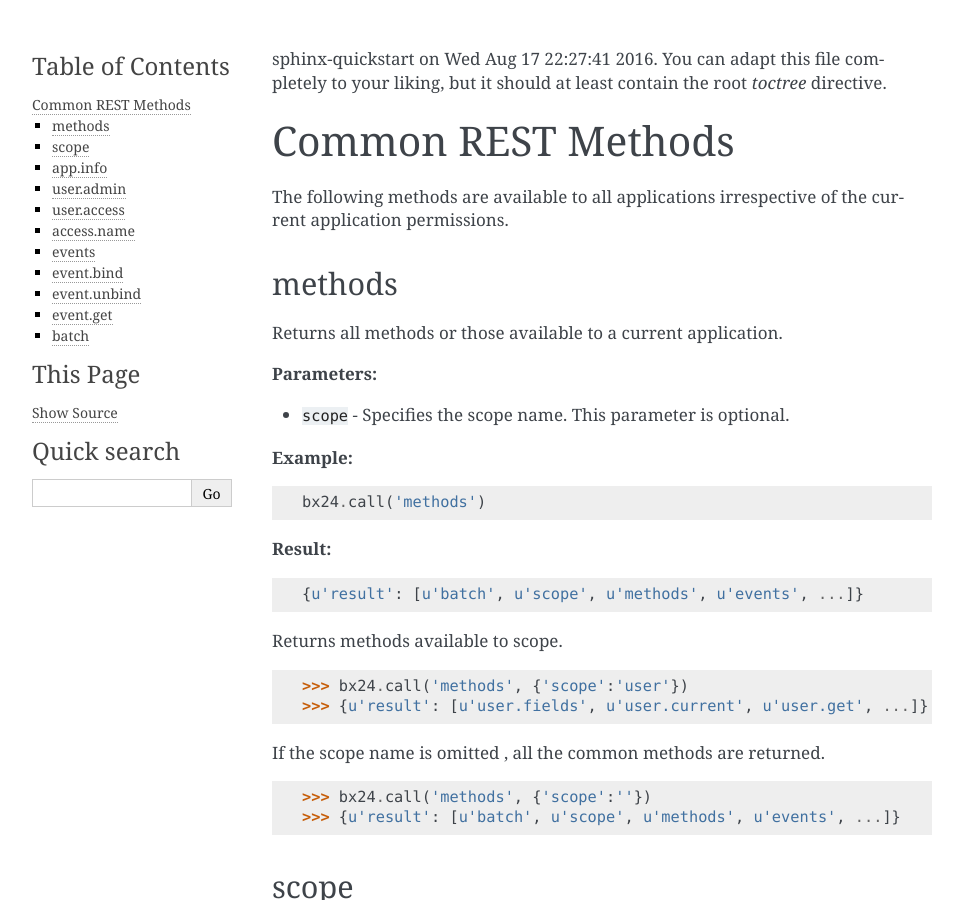
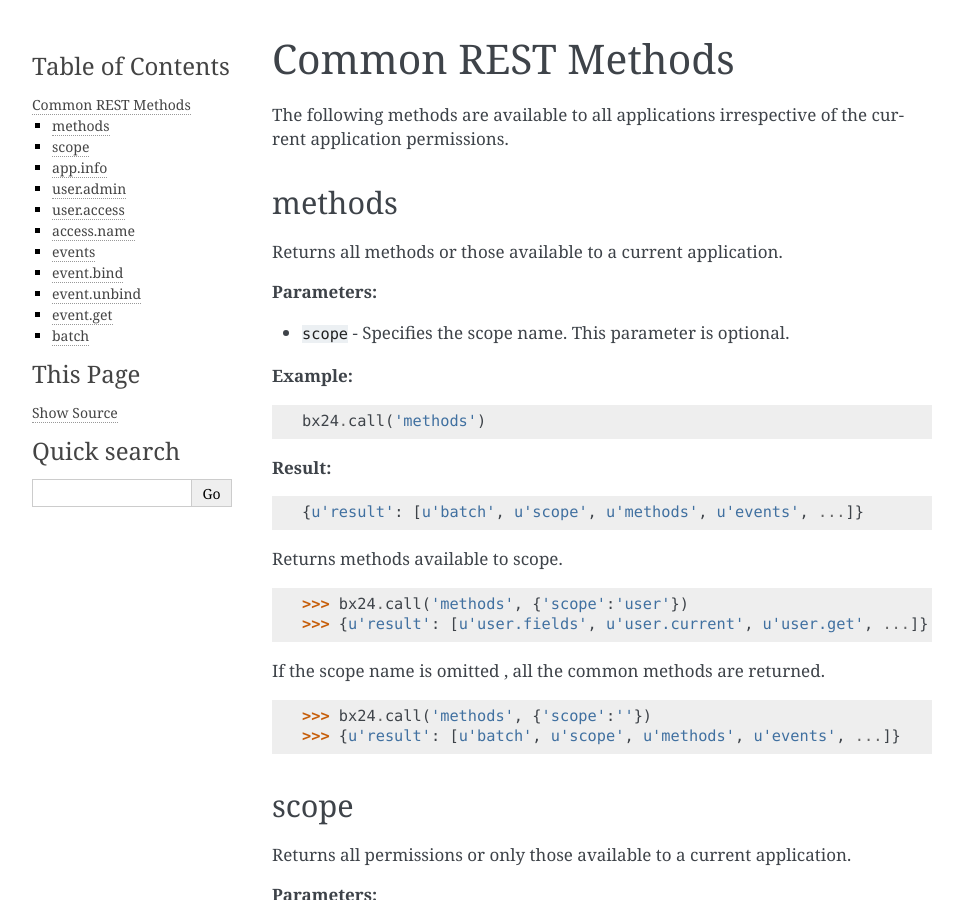
Before and after one commit to gebvlad/bitrix24-python-sdk, a Sphinx documentation site: the page built from docs/source/methods/common.rst, in a window 1280 px wide and 900 px high. Shown: the whole window, without its empty margins (148-1111 px from the left). Built offline with Sphinx 7.4.7, drawn with Linux system fonts in a browser that asks for light colours.

Commit message:
add log documentation (in progress)

```diff
--- a/docs/source/index.rst
+++ b/docs/source/index.rst
@@ -1,8 +1,3 @@
-.. bitrix24-python-sdk documentation master file, created by
-   sphinx-quickstart on Wed Aug 17 22:27:41 2016.
-   You can adapt this file completely to your liking, but it should at least
-   contain the root `toctree` directive.
-
 Welcome to bitrix24-python-sdk's documentation!
 ===============================================
 
--- a/docs/source/methods/common.rst
+++ b/docs/source/methods/common.rst
@@ -1,8 +1,3 @@
-.. bitrix24-python-sdk documentation master file, created by
-sphinx-quickstart on Wed Aug 17 22:27:41 2016.
-You can adapt this file completely to your liking, but it should at least
-contain the root `toctree` directive.
-
 Common REST Methods
 ===================
 
```
Also changed, not shown: other parts of docs/source/index.rst (+1 -0 lines), docs/source/methods/log.rst (added, +57 -0 lines).
